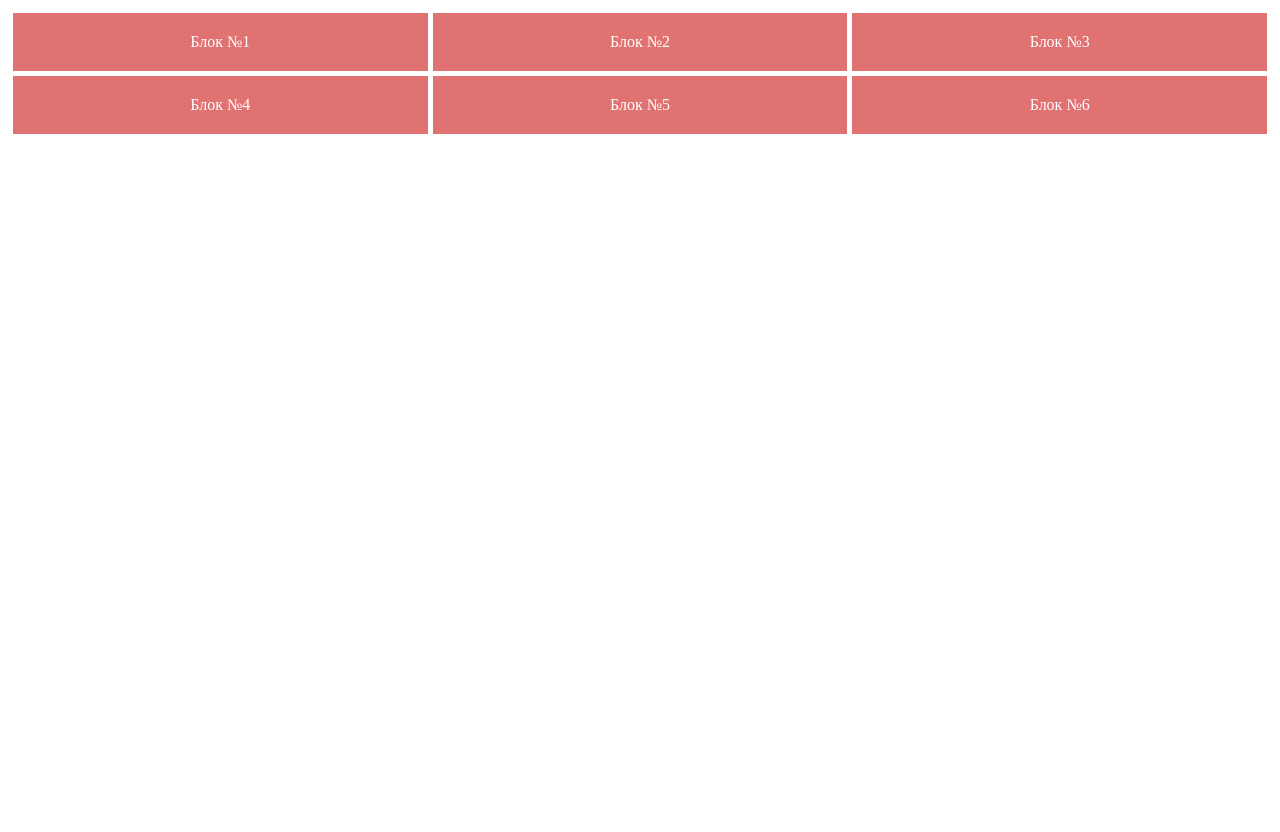
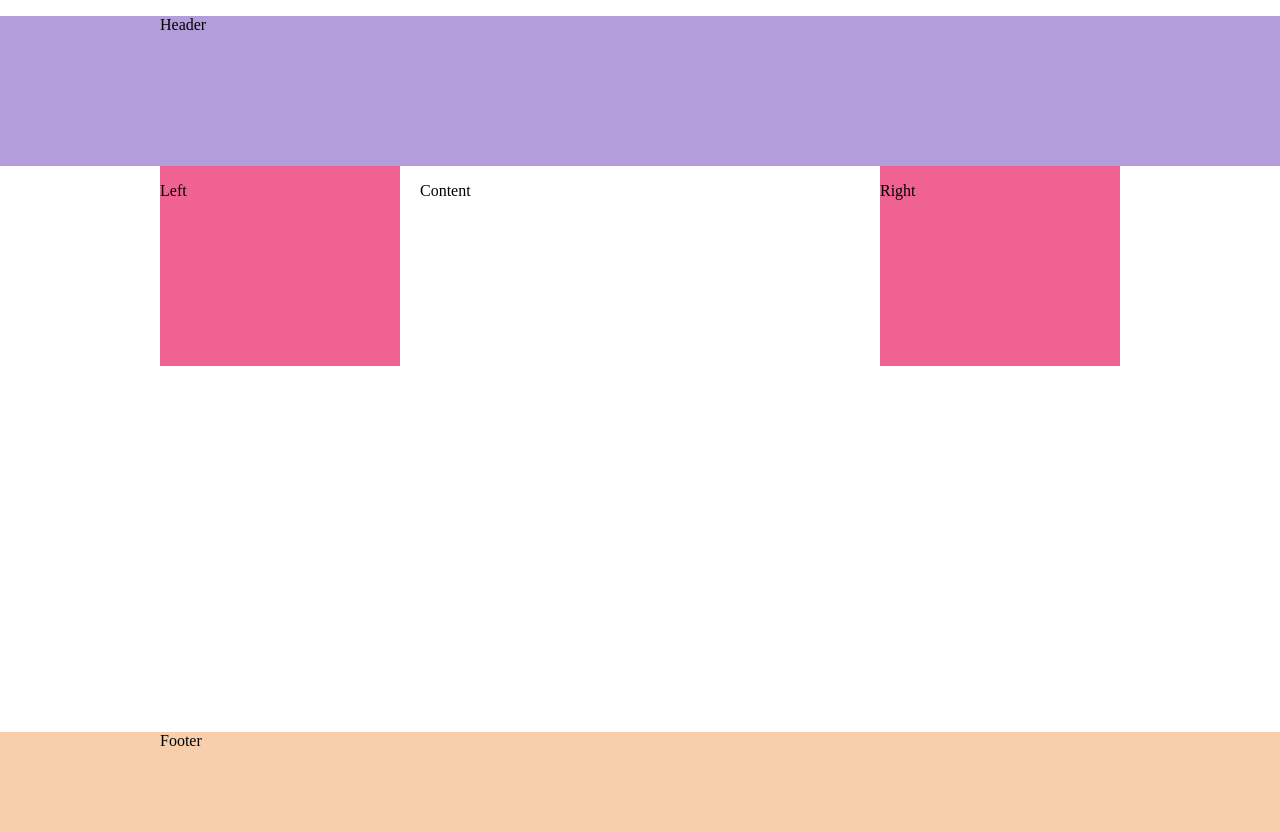
Before and after one commit to nikitagordeev10/petrsu-web-development, a PHP site: page /list.html in a window 1280 px wide. Before the commit the page ends 134 px from the top, so only its background shows below. Run offline with PHP 8.4, Linux system fonts and the light colour scheme.

Commit message:
одинаковый_шаблон_для_всех_страниц

```diff
--- a/lab_work_4/list.html
+++ b/lab_work_4/list.html
@@ -1,27 +1,42 @@
 <!DOCTYPE html>
-<html lang="en">
+<html lang="ru">
 
 <head>
-    <meta charset="UTF-8">
-    <meta http-equiv="X-UA-Compatible" content="IE=edge">
-    <meta name="viewport" content="width=device-width, initial-scale=1.0">
+    <meta http-equiv="content-type" content="text/html; charset=utf-8">
+    <meta name="viewport" content="width=960">
+    <title>Title</title>
+    <link rel="shortcut icon" href="/favicon.ico" type="image/x-icon">
     <link rel="stylesheet" href="style.css">
-    <title>Лабораторная работа 4, Гордеев Никита, 222207</title>
 </head>
 
 <body>
-    <div class="grid">
-        <div class="grid-tr">
-        <div class="grid-td"><div class="item">Блок №1</div></div>
-        <div class="grid-td"><div class="item">Блок №2</div></div>
-        <div class="grid-td"><div class="item">Блок №3</div></div>
-        </div>
-        <div class="grid-tr">
-        <div class="grid-td"><div class="item">Блок №4</div></div>
-        <div class="grid-td"><div class="item">Блок №5</div></div>
-        <div class="grid-td"><div class="item">Блок №6</div></div>
+    <div class="wrapper">
+        <header class="header">
+            <div class="wrp">
+                <p>Header</p>
+            </div>
+        </header>
+        <div class="middle">
+            <div class="wrp">
+                <div class="container">
+                    <main class="content">
+                        <p>Content</p>
+                    </main>
+                </div>
+                <aside class="leftcol">
+                    <p>Left</p>
+                </aside>
+                <aside class="rightcol">
+                    <p>Right</p>
+                </aside>
+            </div>
         </div>
     </div>
+    <footer class="footer">
+        <div class="wrp">
+            <p>Footer</p>
+        </div>
+    </footer>
 </body>
 
 </html>
--- a/lab_work_4/style.css
+++ b/lab_work_4/style.css
@@ -1,28 +1,64 @@
-/* ================== list.html ================== */
-
-.grid {
-    display: table;
-    width: 100%;
-    border: none;
-    border-collapse: separate;
-    border-spacing: 5px;
+html {
+	height: 100%;
 }
-
-.grid-tr {
-    display: table-row;
+body {
+	width: 100%;
+	height: 100%;
+	margin: 0;
+	padding: 0;
 }
-
-.grid-td {
-    display: table-cell;
-    width: 33.3%;
-    vertical-align: top;
-    padding: 0;
+.wrapper {
+	min-height: 100%;
+	height: auto !important;
+	height: 100%;
 }
-
-.item {
-    background: #e07272;
-    color: #fff;
-    text-align: center;
-    margin: 0;
-    padding: 20px 0;
+.wrp {
+	width: 960px;
+	margin: 0 auto;
+	position: relative;
 }
+.header {
+	height: 150px;
+	background: #B39DDB;
+}
+.middle {
+	width: 100%;
+	padding: 0 0 100px;
+	position: relative;
+}
+.middle:after {
+	display: table;
+	clear: both;
+	content: '';
+}
+.container {
+	width: 100%;
+	float: left;
+	overflow: hidden;
+}
+.content {
+	padding: 0 260px 0 260px;
+	min-height: 200px;
+}
+.leftcol {
+	float: left;
+	width: 240px;
+	margin-left: -100%;
+	position: relative;
+	min-height: 200px;
+	background: #f06291;
+}
+.rightcol {
+	float: left;
+	width: 240px;
+	margin-left: -240px;
+	position: relative;
+	min-height: 200px;
+	background: #f06291;
+}
+.footer {
+	margin: -100px 0 0 0;
+	height: 100px;
+	position: relative;
+	background: #f7cfad;
+}
```
Also changed, not shown: lab_work_4/internal_page.html (+42 -0 lines), lab_work_4/main.html (+42 -0 lines).
